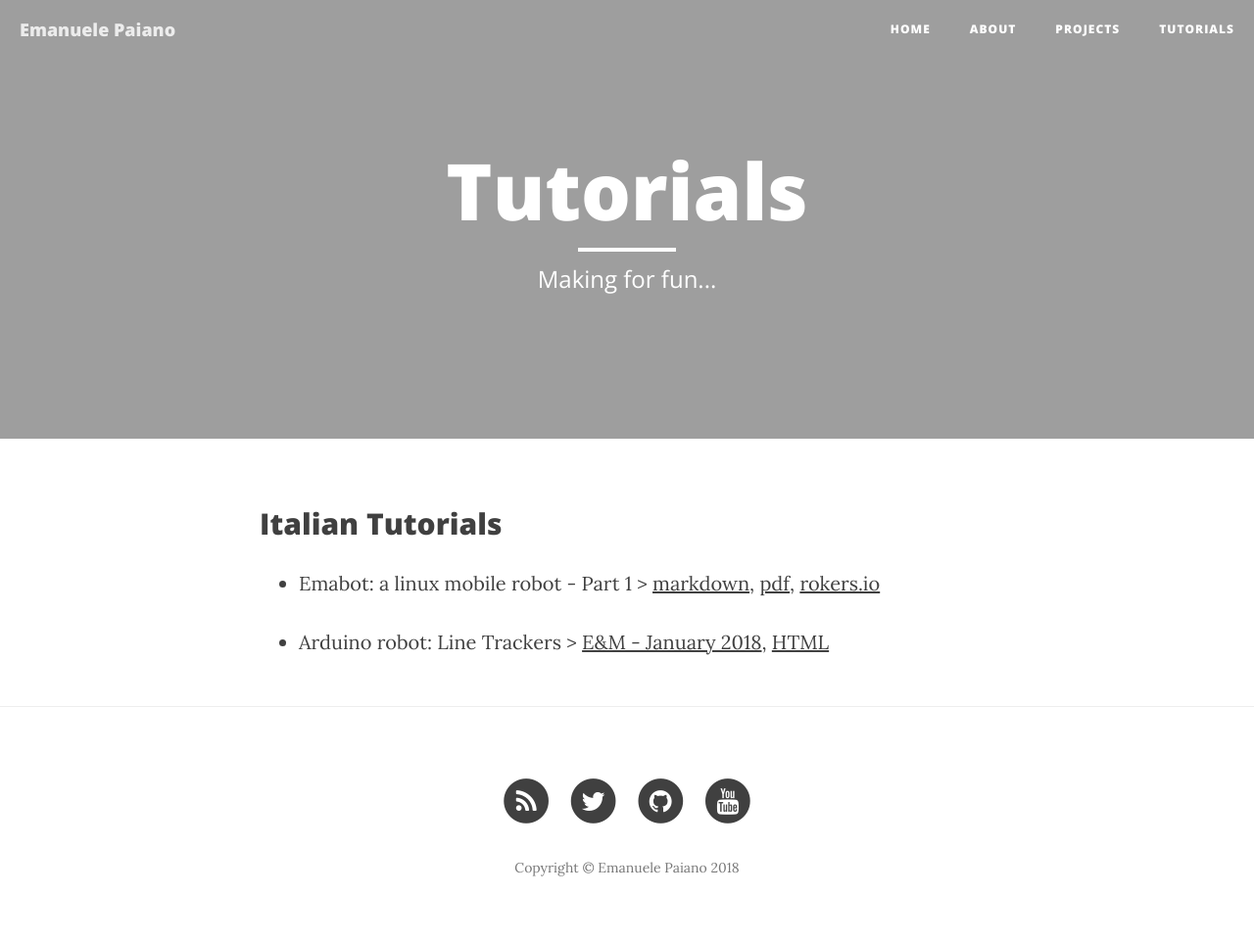
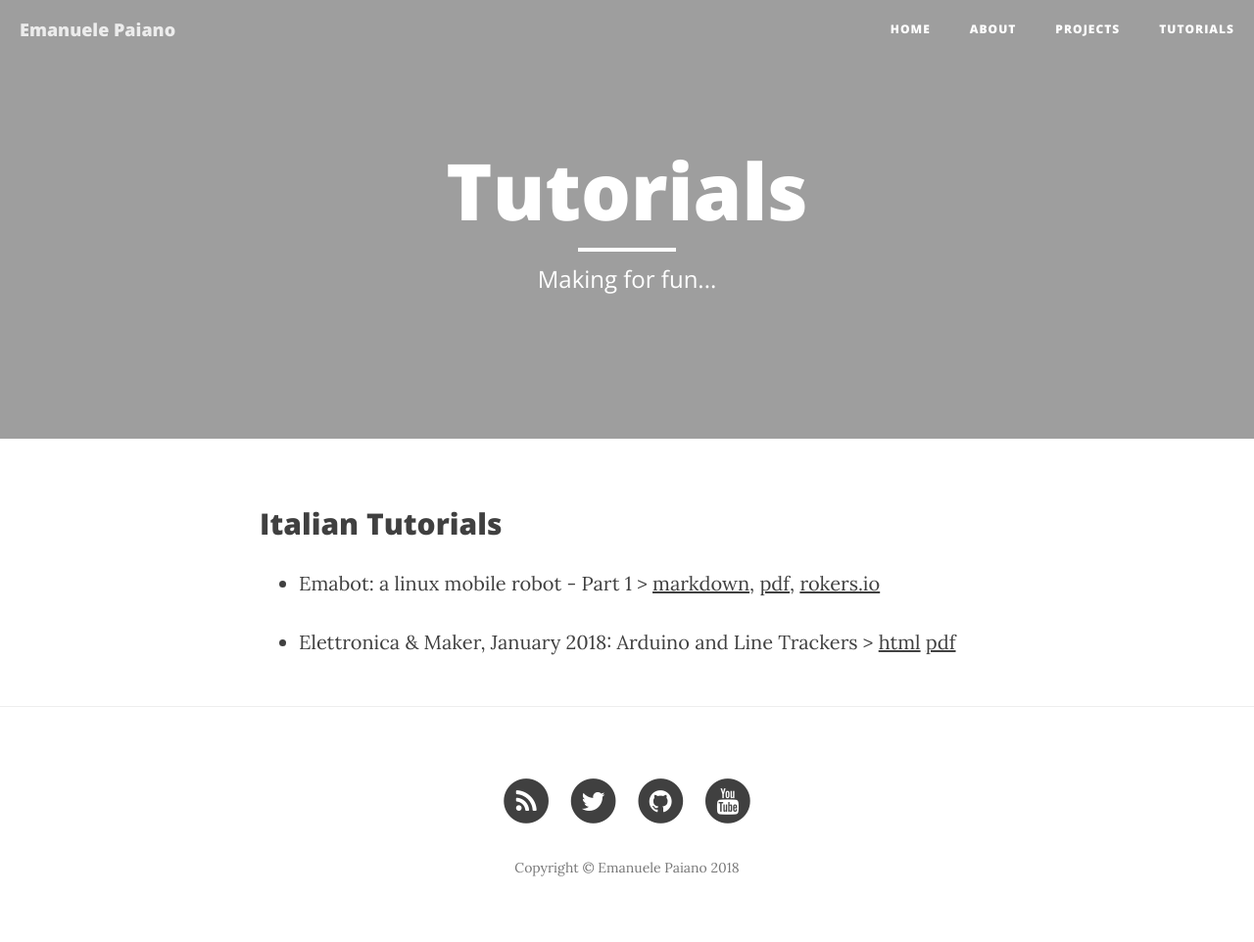
Before and after one commit to emanuelepaiano/emanuelepaiano.github.io, a Jekyll site: the page built from tutorials.html, in a window 1280 px wide. Shown: the whole page at 98% size. Built offline with Jekyll 4.4.1, drawn with Linux system fonts in a browser that asks for light colours; nearby versions of some CDN libraries.

Commit message:
Update tutorials.html

```diff
--- a/tutorials.html
+++ b/tutorials.html
@@ -18,9 +18,9 @@ header-img: "img/children.jpg"
         </li>
         <li>
                <p>
-                        Arduino robot: Line Trackers >
-                        <a href="https://elettronicaemaker.it/2017-2/">E&M - January 2018</a>,
-                        <a href="https://elettronicaemaker.it/2017/12/28/inseguitori-di-linea-e-arduino/">HTML</a>
+                        Elettronica & Maker, January 2018: Arduino and Line Trackers >
+                        <a href="https://elettronicaemaker.it/2017/12/28/inseguitori-di-linea-e-arduino/">html</a>
+                        <a href="https://elettronicaemaker.it/2017-2/">pdf</a>
                </p>
         </li>
 </ul>
```
